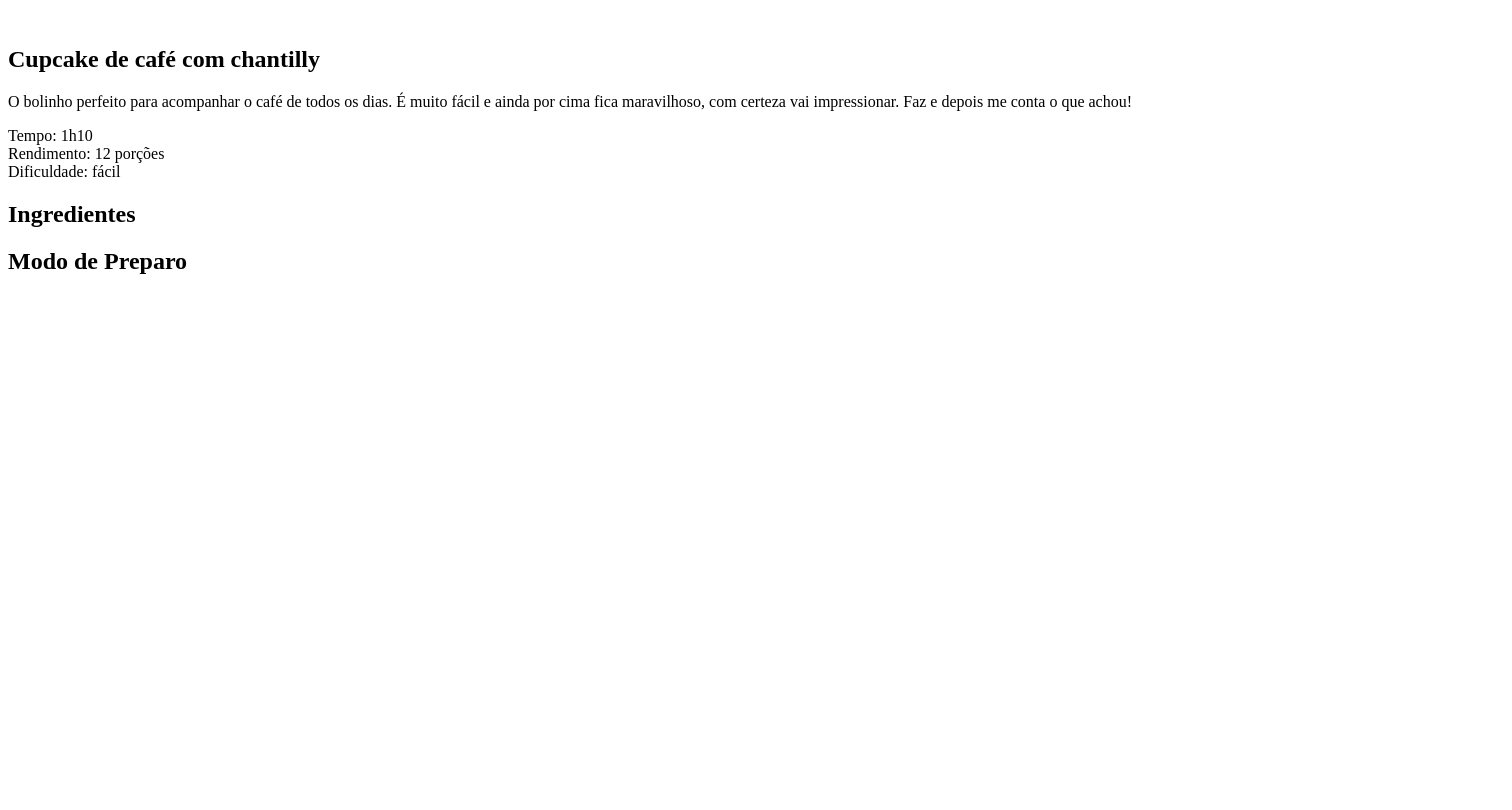
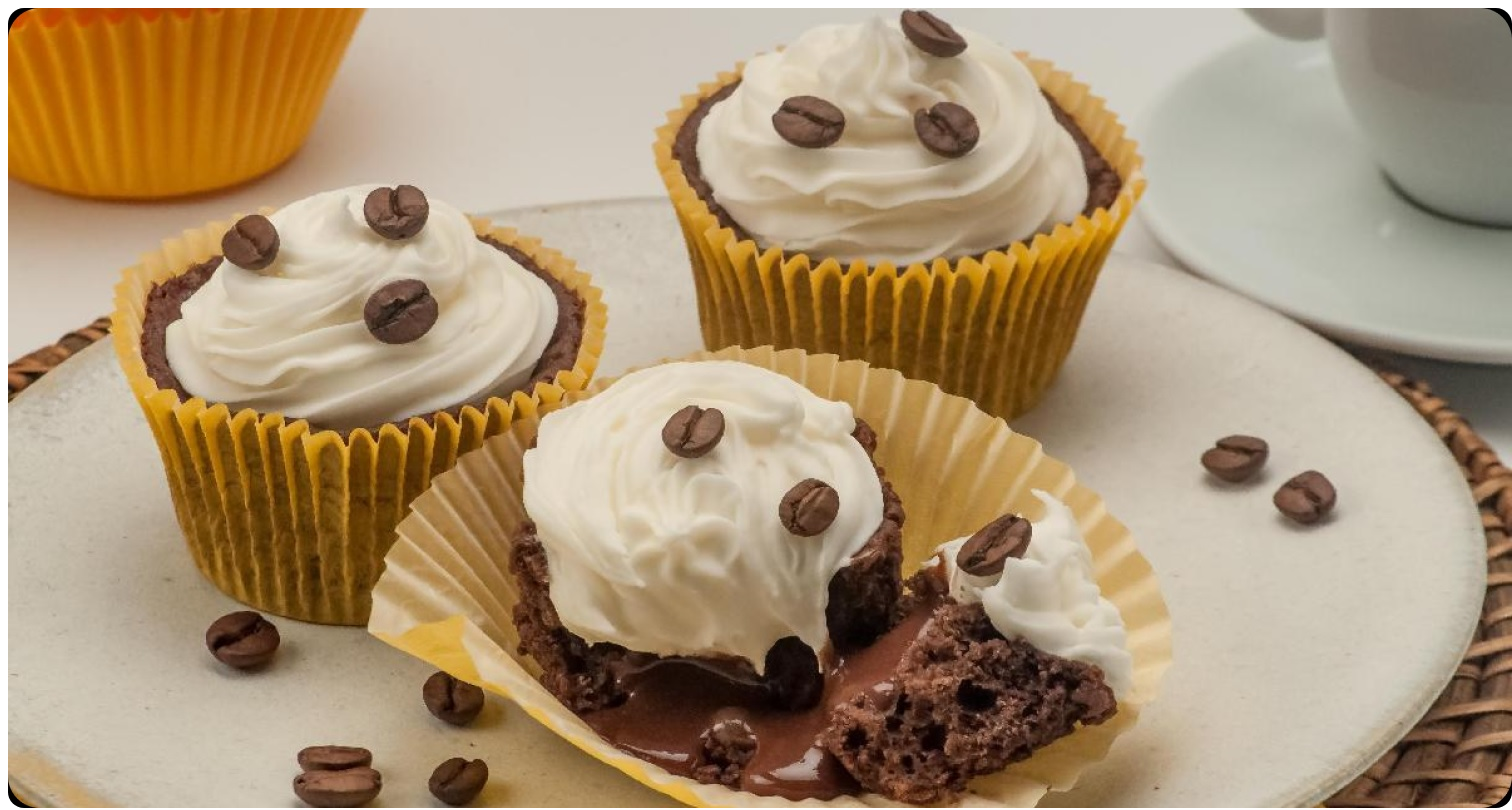
Before and after one commit to fagnercmalheiros/aula4, a plain HTML site: page index.html in a window 1280 px wide. Shown: the top 810 px of the page, 1512 px wide, since content can reach past the window. Drawn offline with Linux system fonts and the light colour scheme.

Commit message:
adicionada as imagens ao projeto

```diff
--- a/index.html
+++ b/index.html
@@ -4,10 +4,11 @@
     <meta charset="UTF-8">
     <meta name="viewport" content="width=device-width, initial-scale=1.0">
     <title>Pagina de Receita</title>
+    <link rel="stylesheet" href="styles.css"/>
 </head>
 <body>
    <div>
-    <img/>
+    <img src="./assets/main-image.jpg">
     <main>
      <section id="#about">
         <h1>Cupcake de café com chantilly</h1>
--- /dev/null
+++ b/styles.css
@@ -0,0 +1,3 @@
+img{
+    border-radius: 16px;
+}
```
Also changed, not shown: assets/bg.jpg (added), assets/main-image.jpg (added).
